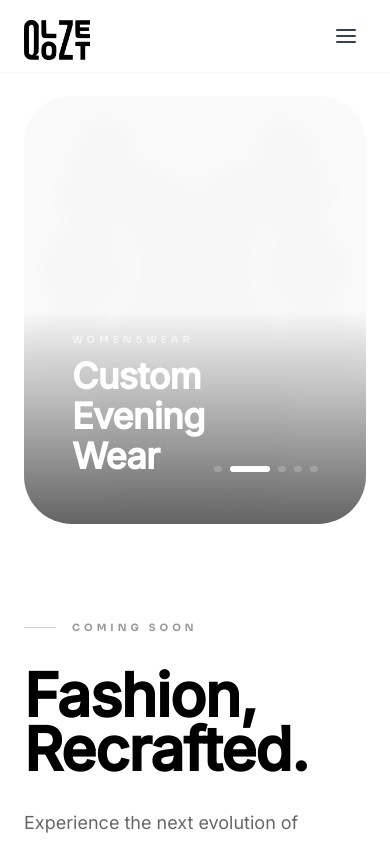
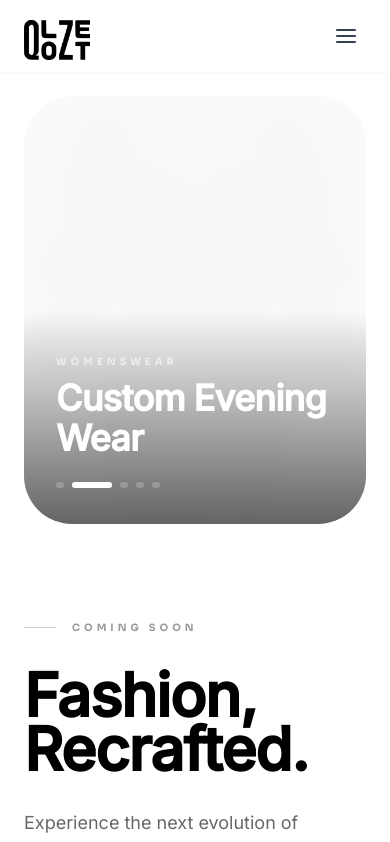
Before and after one commit to Qlozet/qlozethome, a Next.js app: page /waitlist in a window 390 px wide. Shown: the top 842 px of the page. Built offline with nearby package versions, Linux system fonts and the light colour scheme.

Commit message:
Adjust mobile padding for ProductCarousel

```diff
--- a/components/user/Waitlist/ProductCarousel.tsx
+++ b/components/user/Waitlist/ProductCarousel.tsx
@@ -67,7 +67,7 @@ export function ProductCarousel() {
       {/* Fixed UI Layer */}
       <div className="absolute inset-0 bg-gradient-to-t from-black/60 via-transparent to-transparent" />
 
-      <div className="absolute bottom-12 left-12 right-12 flex items-end justify-between text-white z-10">
+      <div className="absolute bottom-8 left-8 right-8 flex flex-col sm:flex-row sm:items-end justify-between gap-6 text-white z-10 sm:bottom-12 sm:left-12 sm:right-12">
         <div className="flex flex-col gap-2">
           {/* Category - Fixed with subtle fade */}
           <motion.span
```
